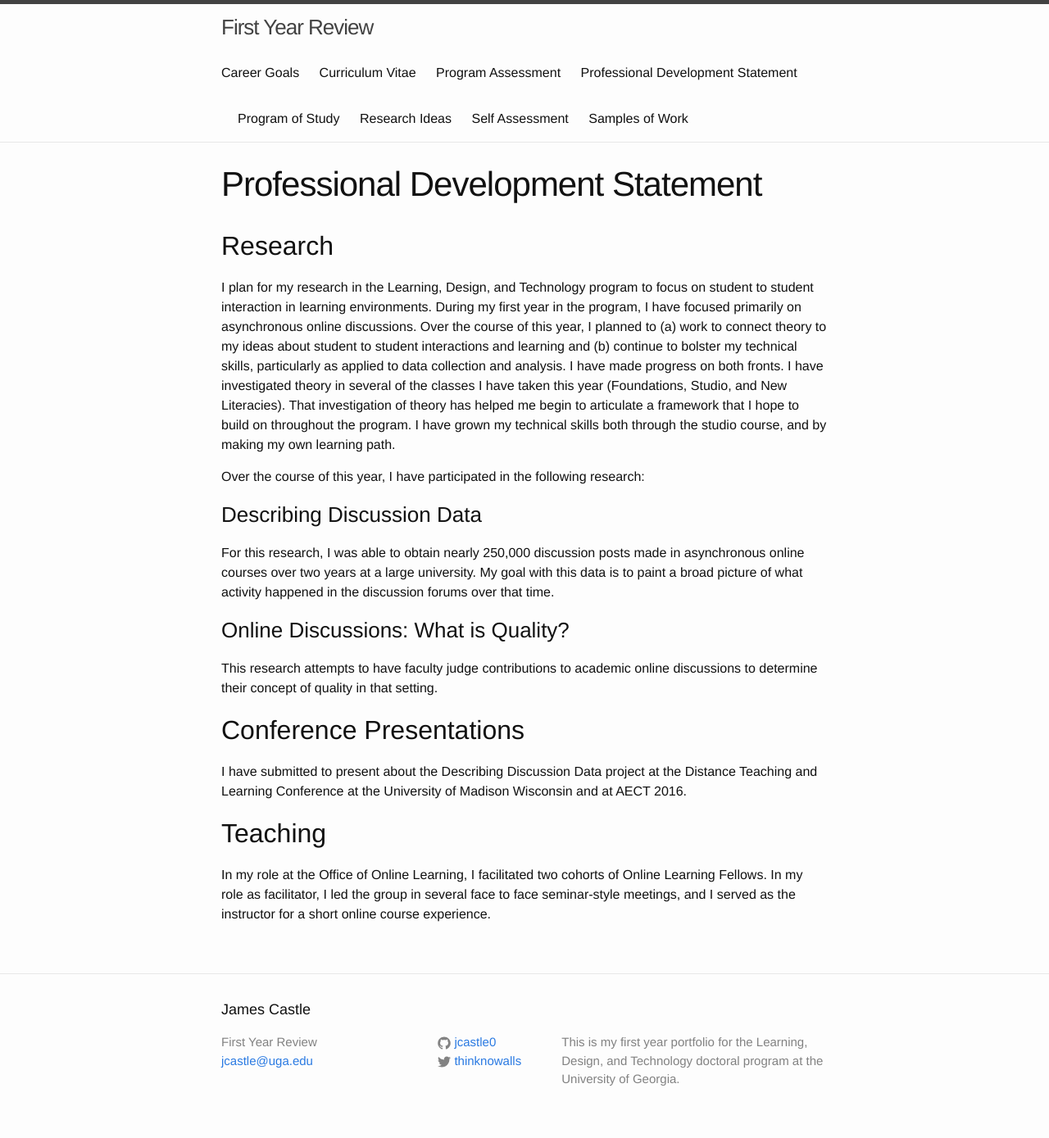
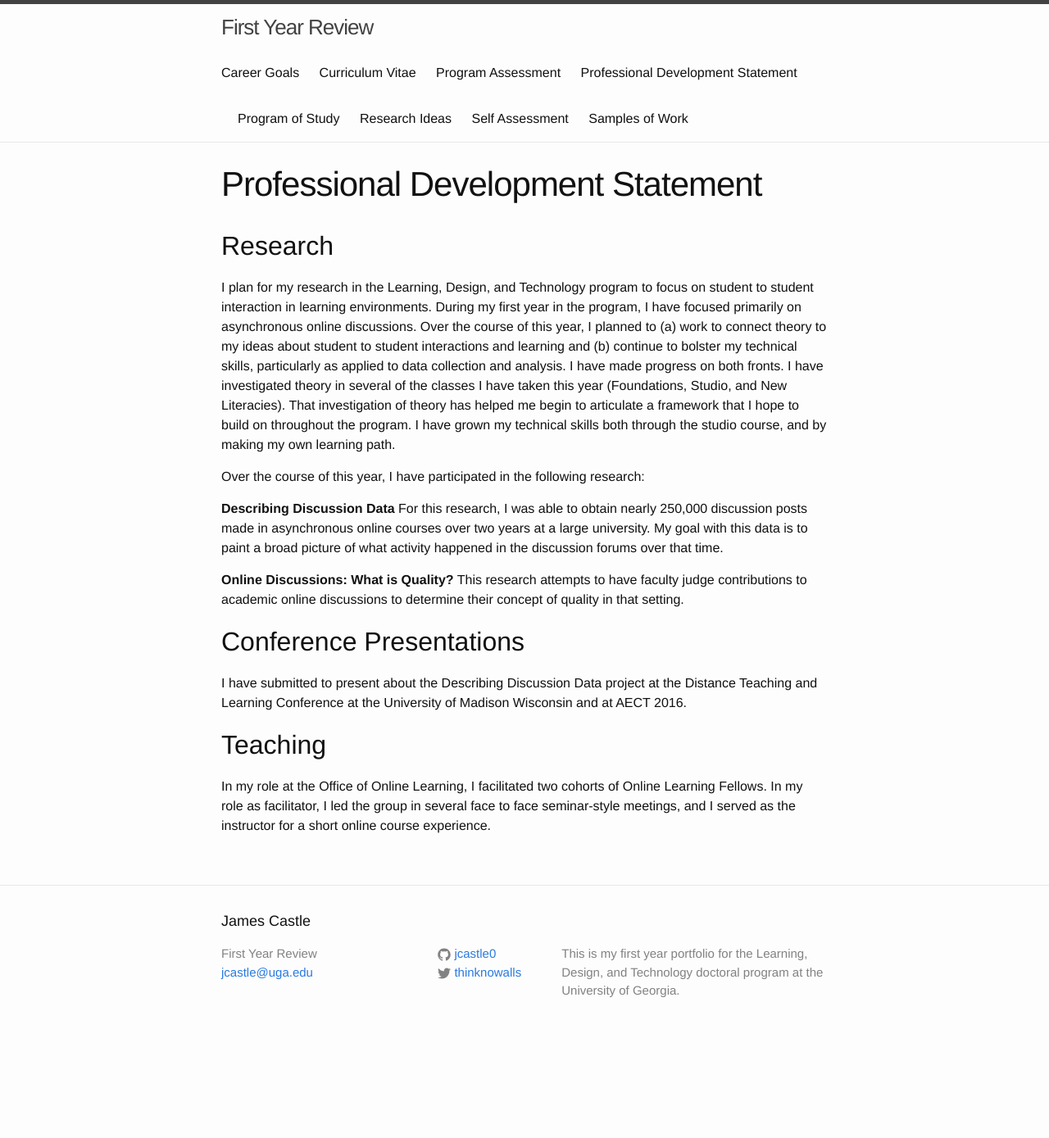
Before and after one commit to jcastle0/ldtportfolio, a Jekyll site: the page built from pd.md, in a window 1280 px wide. Shown: the whole page at 82% size. Built offline with Jekyll 4.4.1, drawn with Linux system fonts in a browser that asks for light colours; Markdown is read by kramdown in place of the engine named in the settings; after the commit the page ends 1281 px from its top, so only the background shows below that.

Commit message:
Update pd.md

```diff
--- a/pd.md
+++ b/pd.md
@@ -9,13 +9,9 @@
 
 Over the course of this year, I have participated in the following research:
 
-###Describing Discussion Data
+**Describing Discussion Data** For this research, I was able to obtain nearly 250,000 discussion posts made in asynchronous online courses over two years at a large university. My goal with this data is to paint a broad picture of what activity happened in the discussion forums over that time.
 
-For this research, I was able to obtain nearly 250,000 discussion posts made in asynchronous online courses over two years at a large university. My goal with this data is to paint a broad picture of what activity happened in the discussion forums over that time.
-
-###Online Discussions: What is Quality?
-
-This research attempts to have faculty judge contributions to academic online discussions to determine their concept of quality in that setting.
+**Online Discussions: What is Quality?** This research attempts to have faculty judge contributions to academic online discussions to determine their concept of quality in that setting.
 
 ##Conference Presentations
 I have submitted to present about the Describing Discussion Data project at the Distance Teaching and Learning Conference at the University of Madison Wisconsin and at AECT 2016.
```
